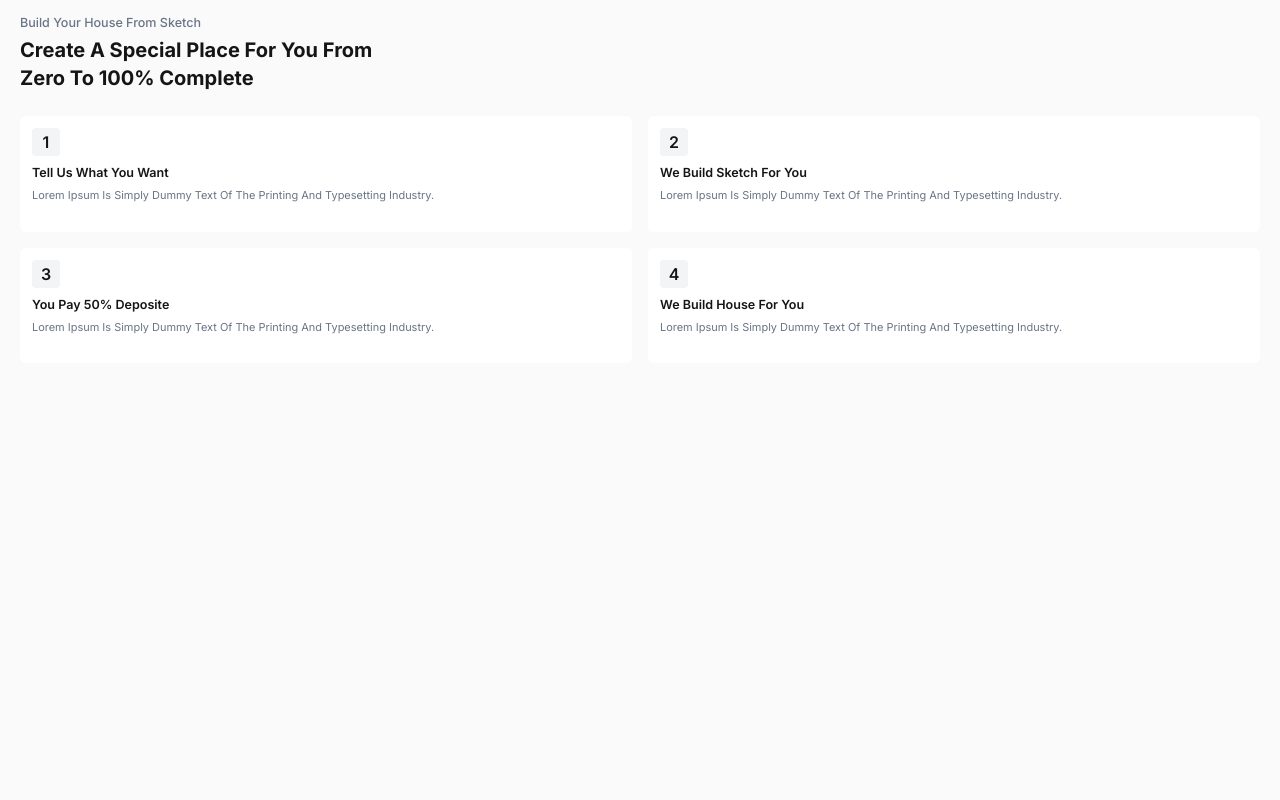
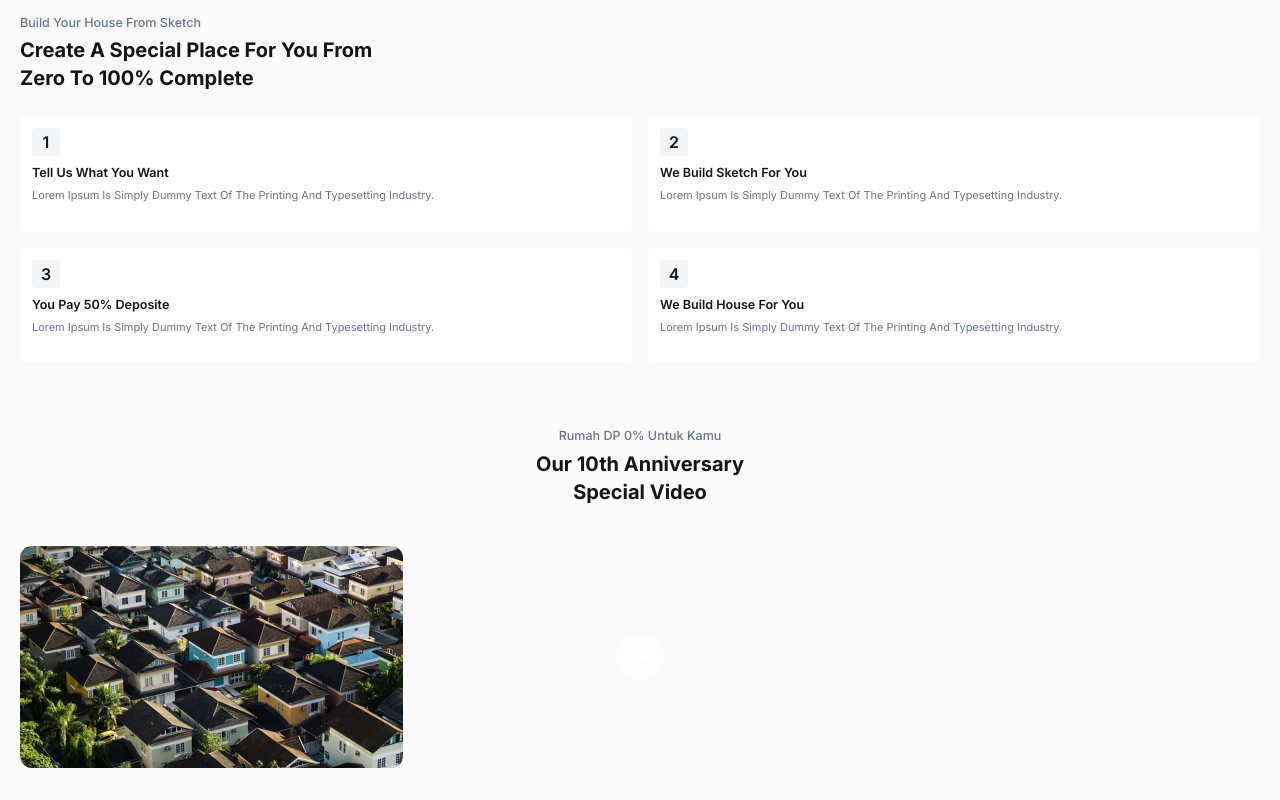
Before and after one commit to msuryaditriputraR/rentind-project, a website: page index.html in a window 1280 px wide. Shown: the part 4521-5321 px from the top of the page. Before the commit the page ends 4916 px from the top, so only its background shows below. Drawn offline with nearby package versions, Linux system fonts and the light colour scheme.

Commit message:
feat: section special video

```diff
--- a/index.html
+++ b/index.html
@@ -400,6 +400,22 @@
                 </article>
             </div>
         </section>
+
+        <!-- VIDEO -->
+        <section class="container py-8 px-5 text-center">
+            <div>
+                <p class="text-[.785rem] font-medium text-blue-core capitalize mb-1">Rumah DP 0% untuk kamu</p>
+                <h2 class="text-xl font-bold capitalize mb-10">our 10th anniversary <br> special video
+                </h2>
+            </div>
+            <div class="relative">
+                <img src="assets/img/video.png" alt="10th anniversary special video" class="rounded-xl">
+                <span class="absolute w-12 bg-white/50 h-12 inline-flex items-center justify-center rounded-full backdrop-blur-sm text-white text-4xl
+                    top-[50%] left-[50%] translate-x-[-50%] translate-y-[-50%] pl-1">
+                    <i class='bx bx-play'></i>
+                </span>
+            </div>
+        </section>
     </main>
 
 
```
Also changed, not shown: assets/css/style.css, assets/img/video.png (added).
